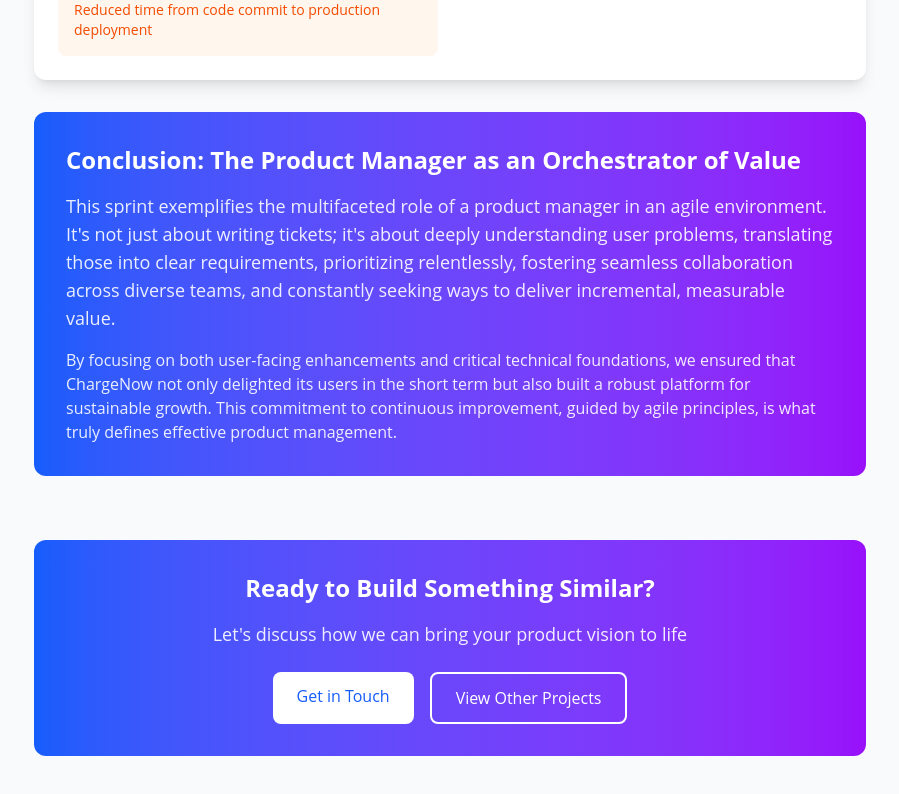
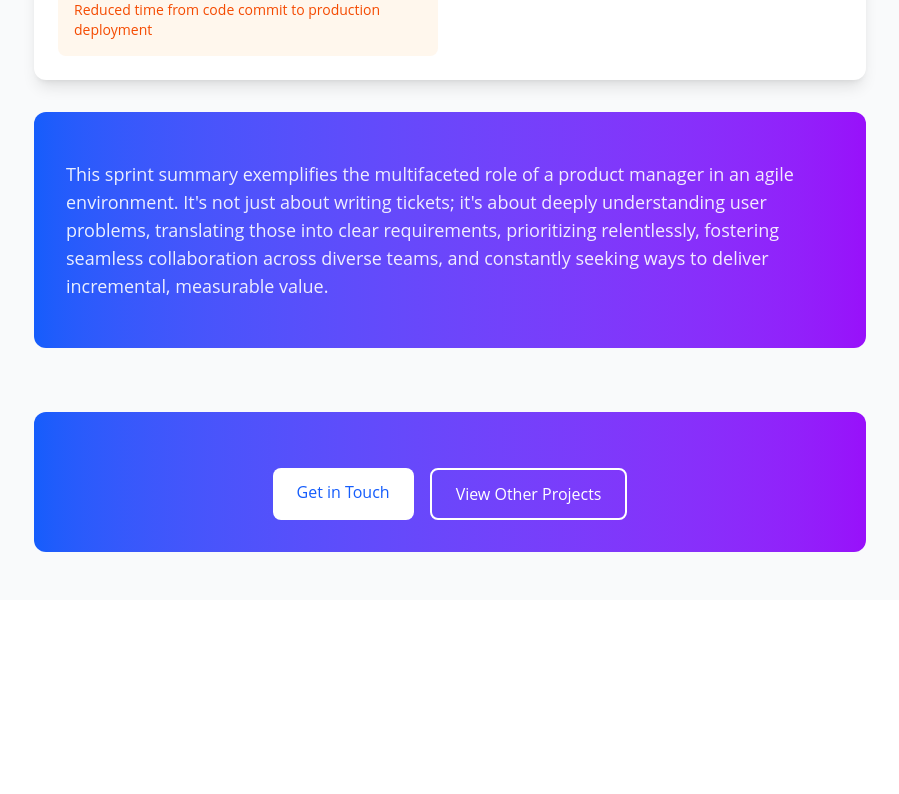
Before and after one commit to Highcard1/RezaBoostani, a Next.js app: page /case-studies/watt-share in a window 1280 px wide. Shown: the part 8838-9632 px from the top of the page, without its empty margins (190-1089 px from the left). After the commit the page ends 9438 px from the top, so only its background shows below. Built offline with nearby package versions, Linux system fonts and the light colour scheme; a web font is replaced by a local one.

Commit message:
new changes

```diff
--- a/src/app/case-studies/thundervolt/page.tsx
+++ b/src/app/case-studies/thundervolt/page.tsx
@@ -502,9 +502,9 @@ export default function ThunderVoltCaseStudy() {
         {/* Call to Action */}
         <section className="text-center">
           <div className="bg-gradient-to-r from-blue-600 to-purple-600 text-white rounded-xl p-8">
-            <h2 className="text-2xl font-bold mb-4">Ready to Build Something Similar?</h2>
+            <h2 className="text-2xl font-bold mb-4"></h2>
             <p className="text-lg mb-6 opacity-90">
-              Let&apos;s discuss how we can develop comprehensive product strategies and roadmaps for your next innovation
+
             </p>
             <div className="flex flex-col sm:flex-row gap-4 justify-center">
               <Link
--- a/src/app/case-studies/watt-share/page.tsx
+++ b/src/app/case-studies/watt-share/page.tsx
@@ -554,16 +554,14 @@ export default function WattShareCaseStudy() {
 
           {/* Conclusion */}
           <div className="bg-gradient-to-r from-blue-600 to-purple-600 text-white rounded-xl p-8">
-            <h3 className="text-2xl font-bold mb-4">Conclusion: The Product Manager as an Orchestrator of Value</h3>
+            <h3 className="text-2xl font-bold mb-4"></h3>
             <p className="text-lg mb-4 opacity-90">
-              This sprint exemplifies the multifaceted role of a product manager in an agile environment. It&apos;s not just about writing tickets;
+              This sprint summary exemplifies the multifaceted role of a product manager in an agile environment. It&apos;s not just about writing tickets;
               it&apos;s about deeply understanding user problems, translating those into clear requirements, prioritizing relentlessly,
               fostering seamless collaboration across diverse teams, and constantly seeking ways to deliver incremental, measurable value.
             </p>
             <p className="opacity-90">
-              By focusing on both user-facing enhancements and critical technical foundations, we ensured that ChargeNow not only delighted
-              its users in the short term but also built a robust platform for sustainable growth. This commitment to continuous improvement,
-              guided by agile principles, is what truly defines effective product management.
+
             </p>
           </div>
         </section>
@@ -571,9 +569,9 @@ export default function WattShareCaseStudy() {
         {/* Call to Action */}
         <section className="text-center">
           <div className="bg-gradient-to-r from-blue-600 to-purple-600 text-white rounded-xl p-8">
-            <h2 className="text-2xl font-bold mb-4">Ready to Build Something Similar?</h2>
+            <h2 className="text-2xl font-bold mb-4"></h2>
             <p className="text-lg mb-6 opacity-90">
-              Let&apos;s discuss how we can bring your product vision to life
+
             </p>
             <div className="flex flex-col sm:flex-row gap-4 justify-center">
               <Link
--- a/src/components/ContactSection.tsx
+++ b/src/components/ContactSection.tsx
@@ -9,7 +9,7 @@ export default function ContactSection() {
     <section id="contact" className="py-8 sm:py-16 px-2 sm:px-4 lg:px-8">
       <div className="max-w-4xl mx-auto text-center">
         <h2 className="text-2xl sm:text-3xl lg:text-4xl font-bold mb-4">
-          Have an idea or just want to talk shop?
+          talk shop?
         </h2>
         <p className="text-base sm:text-lg mb-6 sm:mb-8">
           I&apos;m open to collaborations, questions, or coffee.
```
